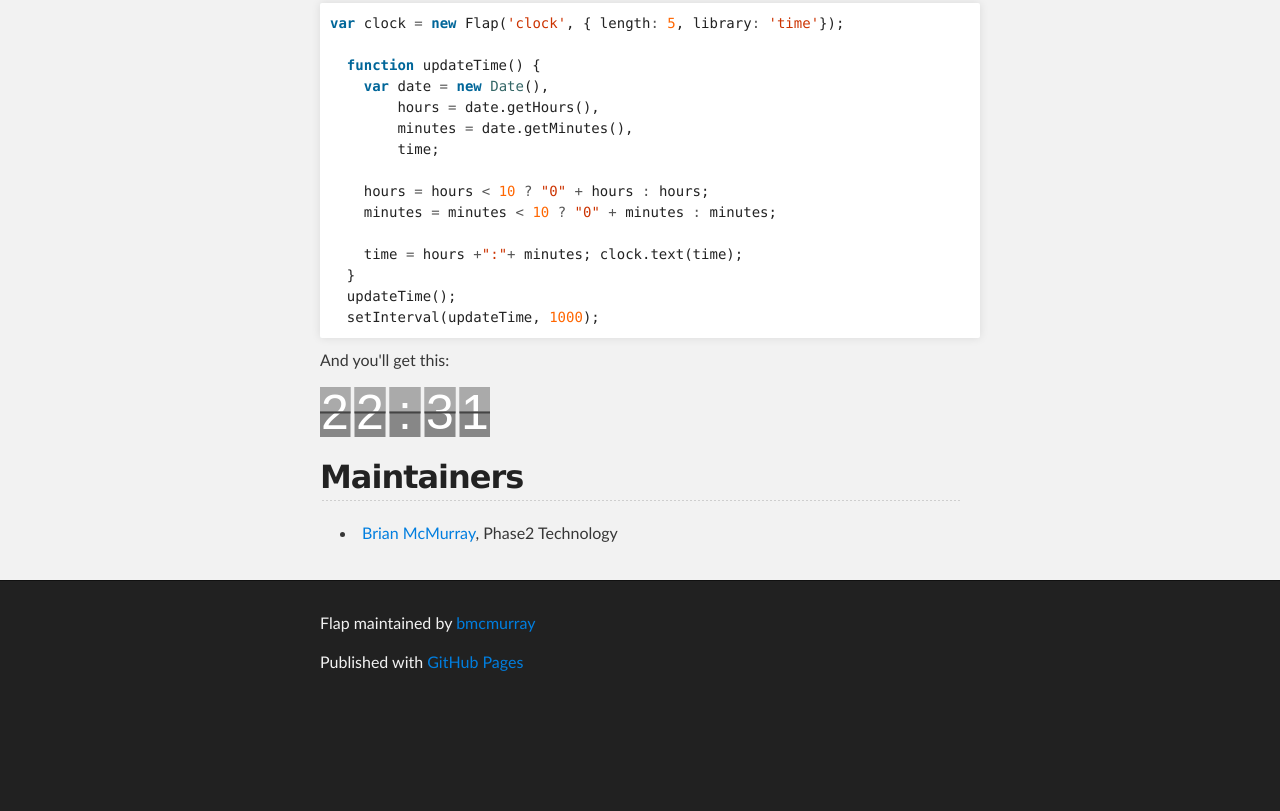
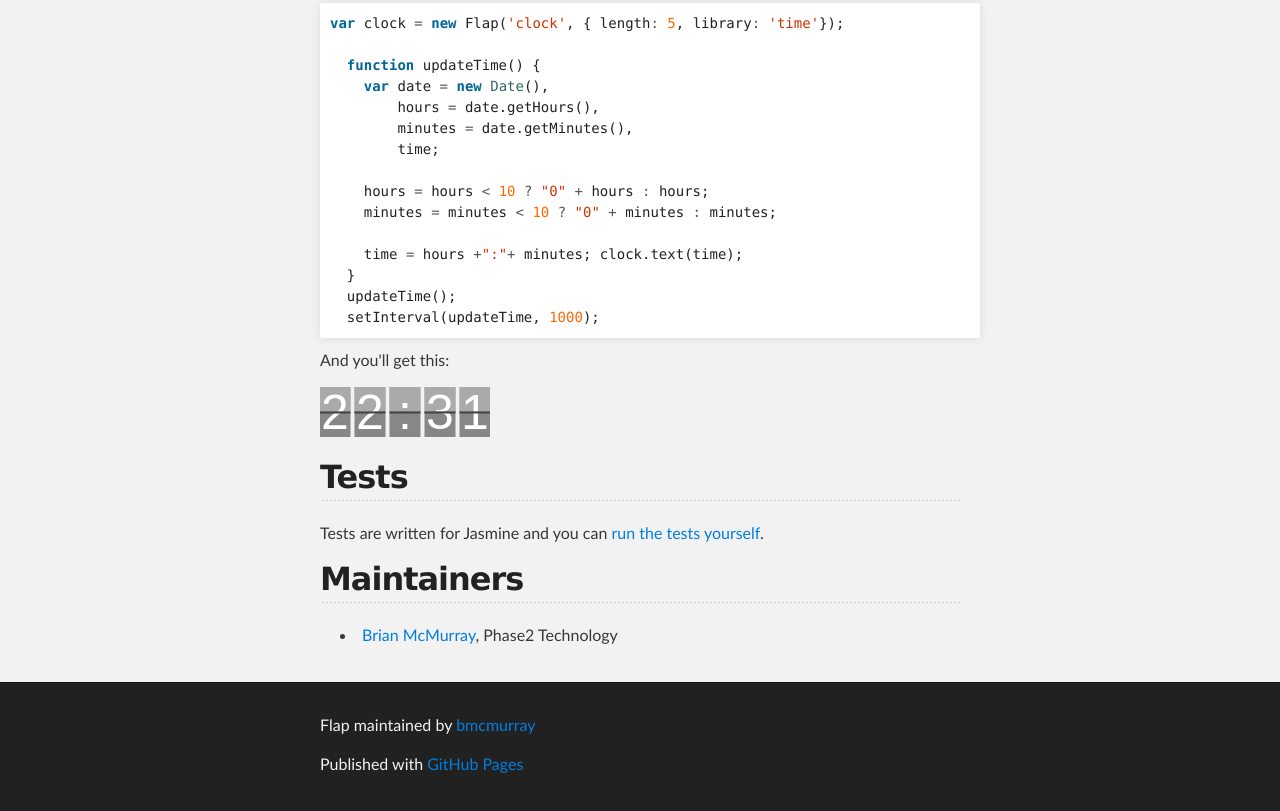
Before and after one commit to bmcmurray/flap, a plain HTML site: page index.html in a window 1280 px wide. Shown: the part 434-1245 px from the top of the page. Before the commit the page ends 1143 px from the top, so only its background shows below. Drawn offline with Linux system fonts and the light colour scheme.

Commit message:
Add link to tests.

```diff
--- a/index.html
+++ b/index.html
@@ -79,6 +79,9 @@
   setInterval(updateTime, 1000);
 </script>
 
+<h2>Tests</h2>
+Tests are written for Jasmine and you can <a href="TestRunner.html">run the tests yourself</a>.
+
 <h2>Maintainers</h2>
 
 <ul>
```
